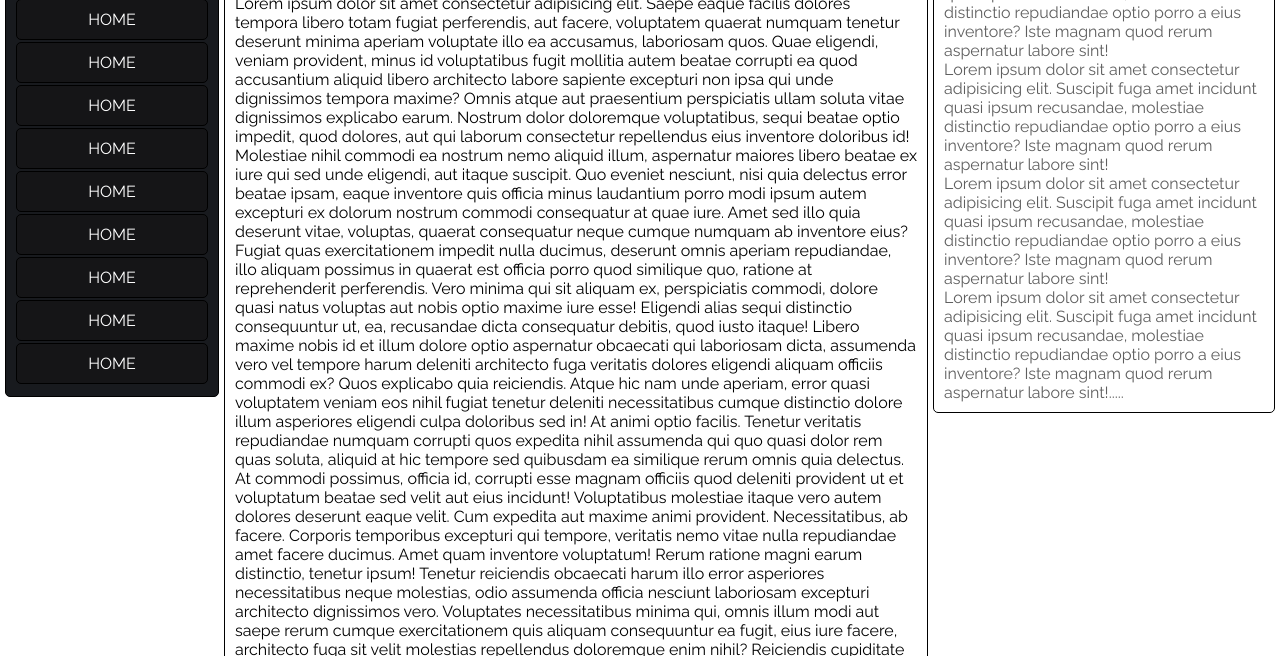
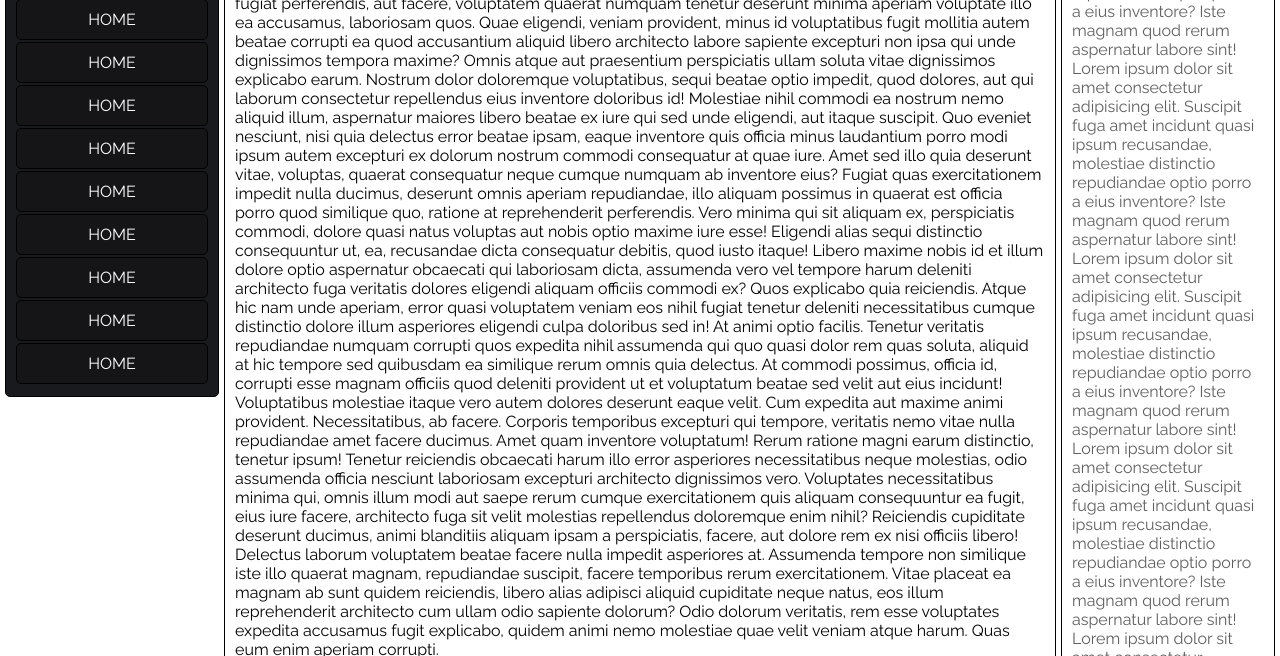
Before and after one commit to Emellane/openclassrooms, a plain HTML site: page index.html in a window 1280 px wide. Shown: the part 435-1091 px from the top of the page. Drawn offline with Linux system fonts and the light colour scheme.

Commit message:
fix min-width

```diff
--- a/css/style.css
+++ b/css/style.css
@@ -159,7 +159,7 @@ footer {
     border: 1px solid black;
     border-radius: 5px;
     width: 15%;
-    min-width: 25%;
+    min-width: 15%;
     height: 100%;
     color: rgba(0, 0, 0, 0.63);
 }
```
